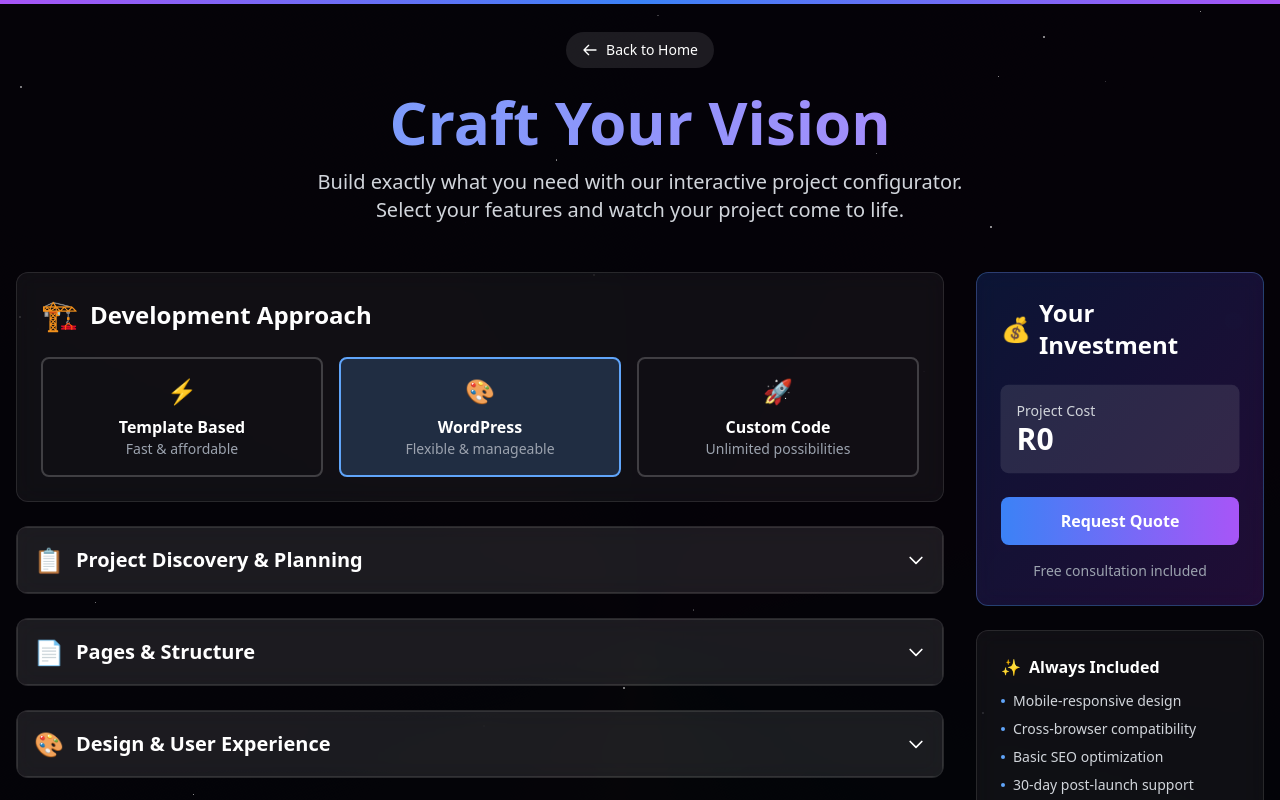
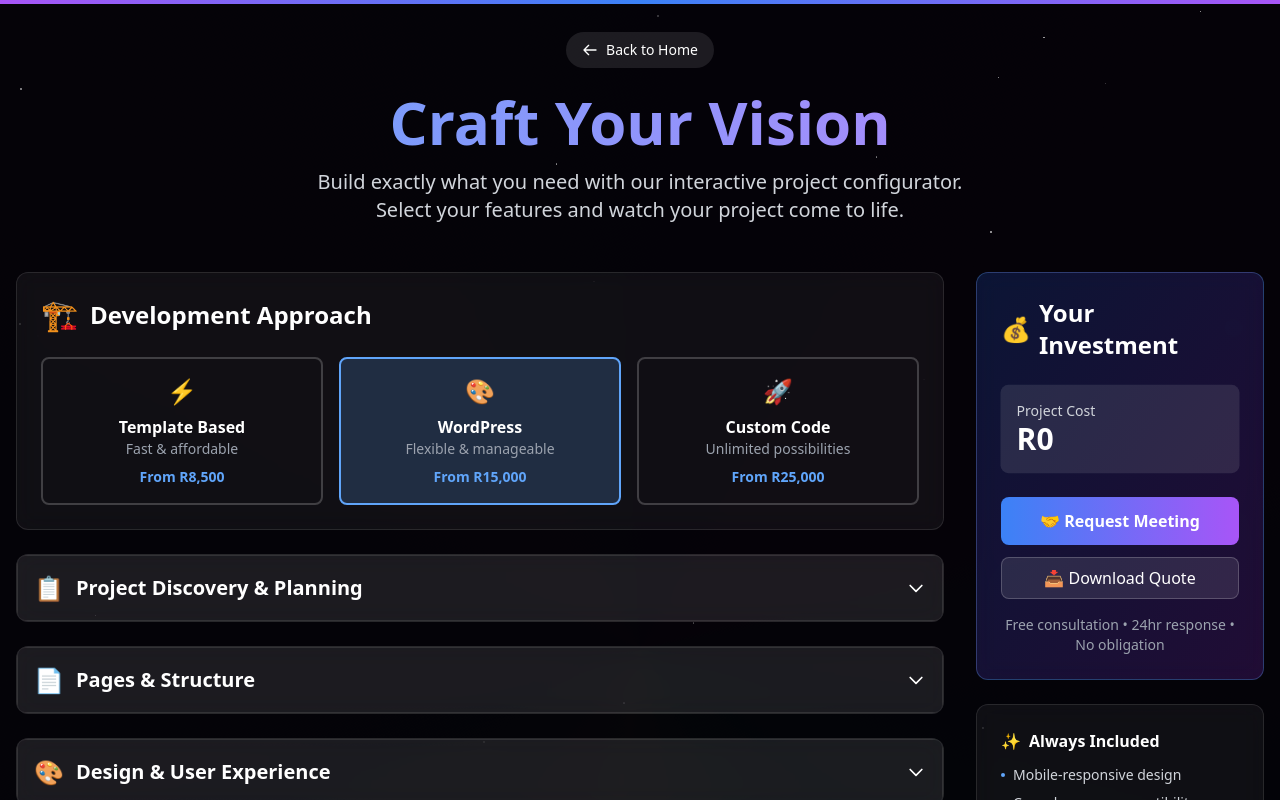
Before and after one commit to BlitzNoval/niaexe, a Next.js app: page /quote in a window 1280 px wide. Shown: the top 800 px of the page. Built offline with nearby package versions, Linux system fonts and the light colour scheme.

Commit message:
Update Quoet Calender

```diff
--- a/app/components/QuoteCalculator.tsx
+++ b/app/components/QuoteCalculator.tsx
@@ -580,11 +580,26 @@ export default function QuoteCalculator() {
       </div>
       <AnimatePresence>
         {showTooltip === service.id && (
+          <>
+            {/* Connection line */}
+            <motion.div
+              initial={{ opacity: 0, scaleX: 0 }}
+              animate={{ opacity: 1, scaleX: 1 }}
+              exit={{ opacity: 0, scaleX: 0 }}
+              className="absolute z-40 w-8 h-0.5 bg-gradient-to-r from-blue-400 to-transparent top-1/2 left-full"
+              style={{ transformOrigin: 'left center' }}
+            />
+            {/* Tooltip */}
             <motion.div
               initial={{ opacity: 0, y: 10, scale: 0.9 }}
               animate={{ opacity: 1, y: 0, scale: 1 }}
               exit={{ opacity: 0, y: 10, scale: 0.9 }}
-            className="absolute z-50 p-4 bg-gray-900 text-white rounded-lg shadow-xl border border-gray-700 w-80 -top-2 left-full ml-2"
+              className="fixed z-50 p-4 bg-gray-900 text-white rounded-lg shadow-xl border border-gray-700 w-80 pointer-events-none"
+              style={{
+                top: '50%',
+                left: '50%',
+                transform: 'translate(-50%, -50%)',
+              }}
             >
               <h4 className="font-bold text-blue-400 mb-2">{service.tooltip.title}</h4>
               <p className="text-sm text-gray-300 mb-3">{service.tooltip.description}</p>
@@ -598,7 +613,12 @@ export default function QuoteCalculator() {
                   ))}
                 </ul>
               )}
+              {/* Pointer from center to question mark */}
+              <div className="absolute w-2 h-2 bg-blue-400 rounded-full top-1/2 left-0 transform -translate-x-1/2 -translate-y-1/2">
+                <div className="absolute w-8 h-0.5 bg-gradient-to-l from-blue-400 to-transparent top-1/2 right-1 transform -translate-y-1/2"></div>
+              </div>
             </motion.div>
+          </>
         )}
       </AnimatePresence>
     </div>
@@ -700,10 +720,10 @@ export default function QuoteCalculator() {
               </h2>
               <div className="grid md:grid-cols-3 gap-4">
                 {[
-                  { key: 'template', label: 'Template Based', desc: 'Fast & affordable', icon: '⚡' },
-                  { key: 'wordpress', label: 'WordPress', desc: 'Flexible & manageable', icon: '🎨' },
-                  { key: 'custom', label: 'Custom Code', desc: 'Unlimited possibilities', icon: '🚀' }
-                ].map(({ key, label, desc, icon }) => (
+                  { key: 'template', label: 'Template Based', desc: 'Fast & affordable', icon: '⚡', price: 'From R8,500' },
+                  { key: 'wordpress', label: 'WordPress', desc: 'Flexible & manageable', icon: '🎨', price: 'From R15,000' },
+                  { key: 'custom', label: 'Custom Code', desc: 'Unlimited possibilities', icon: '🚀', price: 'From R25,000' }
+                ].map(({ key, label, desc, icon, price }) => (
                   <motion.button
                     key={key}
                     onClick={() => setDevelopmentType(key as 'custom' | 'wordpress' | 'template')}
@@ -718,6 +738,7 @@ export default function QuoteCalculator() {
                     <div className="text-2xl mb-2">{icon}</div>
                     <div className="font-semibold">{label}</div>
                     <div className="text-sm text-gray-400">{desc}</div>
+                    <div className="text-blue-400 font-bold text-sm mt-2">{price}</div>
                   </motion.button>
                 ))}
               </div>
@@ -1228,20 +1249,92 @@ export default function QuoteCalculator() {
                 )}
               </div>
 
+              <div className="space-y-3 mt-6">
                 <motion.button
                   whileHover={{ scale: 1.05 }}
                   whileTap={{ scale: 0.95 }}
-                className="w-full mt-6 bg-gradient-to-r from-blue-500 to-purple-500 hover:from-blue-600 hover:to-purple-600 text-white font-bold py-3 px-6 rounded-lg transition-all"
-                onClick={() => {
-                  const mailto = `mailto:niaexedev@gmail.com?subject=Project Quote Request&body=Hi Liam,%0D%0A%0D%0AI'm interested in a project with the following specifications:%0D%0A%0D%0AProject Cost: R${totals.oneTime.toLocaleString()}%0D%0A${totals.monthly > 0 ? `Monthly Maintenance: R${totals.monthly.toLocaleString()}/month%0D%0A` : ''}%0D%0APlease get in touch to discuss the details.%0D%0A%0D%0AThanks!`
+                  className="w-full bg-gradient-to-r from-blue-500 to-purple-500 hover:from-blue-600 hover:to-purple-600 text-white font-bold py-3 px-6 rounded-lg transition-all"
+                  onClick={async () => {
+                    // Prepare quote data
+                    const quoteData = {
+                      developmentType: quote.developmentType,
+                      selectedServices: {
+                        projectDiscovery: Object.keys(quote.projectDiscovery).filter(key => quote.projectDiscovery[key]),
+                        pages: Object.keys(quote.pages).filter(key => quote.pages[key]),
+                        design: Object.keys(quote.design).filter(key => quote.design[key]),
+                        functionality: Object.keys(quote.functionality).filter(key => quote.functionality[key]),
+                        ecommerce: Object.keys(quote.ecommerce).filter(key => quote.ecommerce[key]),
+                        seo: Object.keys(quote.seo).filter(key => quote.seo[key]),
+                        hosting: Object.keys(quote.hosting).filter(key => quote.hosting[key]),
+                        maintenance: quote.maintenance
+                      },
+                      totals,
+                      timestamp: new Date().toISOString()
+                    }
+
+                    // Send email via Formspree or similar service
+                    try {
+                      await fetch('https://formspree.io/f/YOUR_FORM_ID', {
+                        method: 'POST',
+                        headers: {
+                          'Content-Type': 'application/json',
+                        },
+                        body: JSON.stringify({
+                          subject: 'New Meeting Request - Project Quote',
+                          message: `New project quote request:\n\nDevelopment Type: ${quote.developmentType}\nProject Cost: R${totals.oneTime.toLocaleString()}\n${totals.monthly > 0 ? `Monthly Maintenance: R${totals.monthly.toLocaleString()}/month\n` : ''}\nSelected Services: ${JSON.stringify(quoteData.selectedServices, null, 2)}`,
+                          _replyto: 'client@email.com' // This would need to be collected from a form
+                        }),
+                      })
+                      alert('Meeting request sent! I\'ll be in touch soon.')
+                    } catch (error) {
+                      // Fallback to mailto
+                      const mailto = `mailto:niaexedev@gmail.com?subject=Project Meeting Request&body=Hi Liam,%0D%0A%0D%0AI'd like to schedule a meeting to discuss my project:%0D%0A%0D%0ADevelopment Type: ${quote.developmentType}%0D%0AProject Cost: R${totals.oneTime.toLocaleString()}%0D%0A${totals.monthly > 0 ? `Monthly Maintenance: R${totals.monthly.toLocaleString()}/month%0D%0A` : ''}%0D%0APlease get in touch to schedule a meeting.%0D%0A%0D%0AThanks!`
                       window.location.href = mailto
+                    }
                   }}
                 >
-                Request Quote
+                  🤝 Request Meeting
                 </motion.button>
 
+                <motion.button
+                  whileHover={{ scale: 1.02 }}
+                  whileTap={{ scale: 0.98 }}
+                  className="w-full bg-white/10 hover:bg-white/20 text-white font-medium py-2 px-6 rounded-lg transition-all border border-white/20"
+                  onClick={() => {
+                    const quoteData = {
+                      developmentType: quote.developmentType,
+                      selectedServices: {
+                        projectDiscovery: Object.keys(quote.projectDiscovery).filter(key => quote.projectDiscovery[key]),
+                        pages: Object.keys(quote.pages).filter(key => quote.pages[key]),
+                        design: Object.keys(quote.design).filter(key => quote.design[key]),
+                        functionality: Object.keys(quote.functionality).filter(key => quote.functionality[key]),
+                        ecommerce: Object.keys(quote.ecommerce).filter(key => quote.ecommerce[key]),
+                        seo: Object.keys(quote.seo).filter(key => quote.seo[key]),
+                        hosting: Object.keys(quote.hosting).filter(key => quote.hosting[key]),
+                        maintenance: quote.maintenance
+                      },
+                      totals,
+                      timestamp: new Date().toISOString(),
+                      summary: `Development Type: ${quote.developmentType}\nProject Cost: R${totals.oneTime.toLocaleString()}\n${totals.monthly > 0 ? `Monthly Maintenance: R${totals.monthly.toLocaleString()}/month\n` : ''}`
+                    }
+
+                    const blob = new Blob([JSON.stringify(quoteData, null, 2)], { type: 'application/json' })
+                    const url = URL.createObjectURL(blob)
+                    const a = document.createElement('a')
+                    a.href = url
+                    a.download = `website-quote-${Date.now()}.json`
+                    document.body.appendChild(a)
+                    a.click()
+                    document.body.removeChild(a)
+                    URL.revokeObjectURL(url)
+                  }}
+                >
+                  📥 Download Quote
+                </motion.button>
+              </div>
+
               <div className="mt-4 text-center text-sm text-gray-400">
-                Free consultation included
+                Free consultation • 24hr response • No obligation
               </div>
             </div>
 
```
Lines whose indentation alone changed are shown as unchanged.
